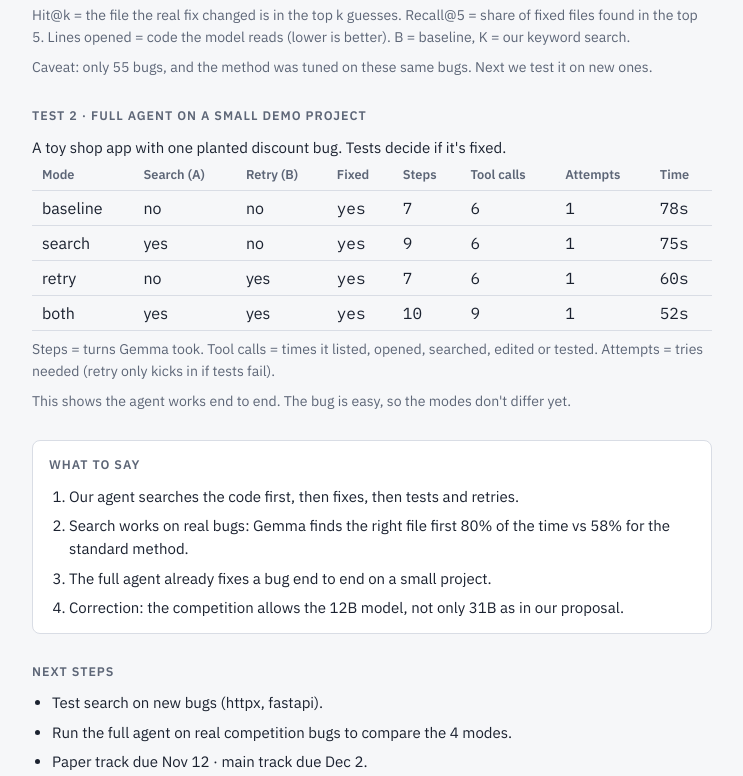
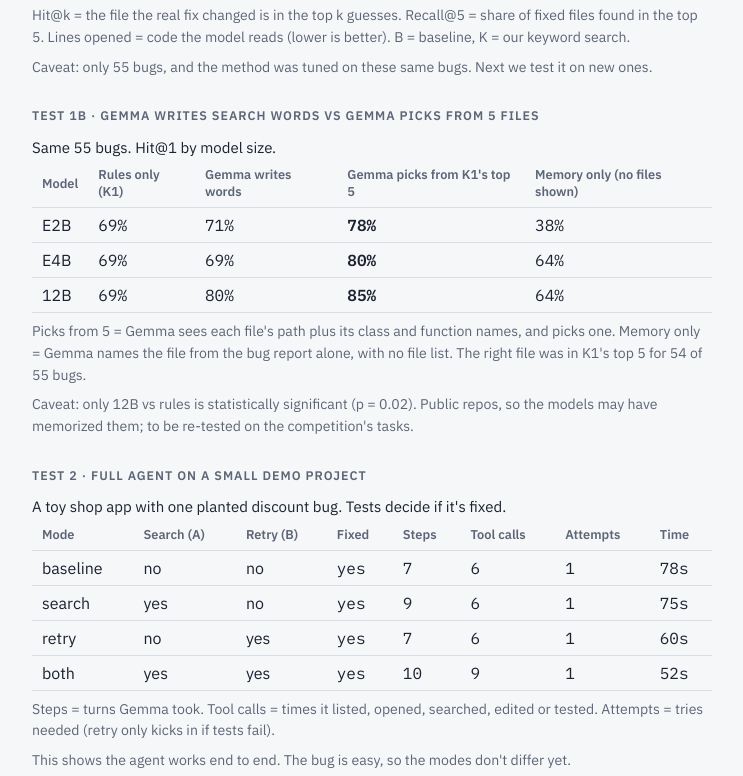
Before and after one commit to vanodew1/gemma-pilot, a plain HTML site: page demo-notes/index.html in a window 1280 px wide. Shown: the part 651-1427 px from the top of the page, without its empty margins (268-1011 px from the left). Drawn offline with Linux system fonts and the light colour scheme.

Commit message:
Demo notes: add pick-from-5 vs write-search-words table (Test 1b)

```diff
--- a/demo-notes/index.html
+++ b/demo-notes/index.html
@@ -75,6 +75,21 @@ ul { margin: 0; padding-left: 20px; display: grid; gap: 6px; }
   </section>
 
   <section>
+    <h2>Test 1b · Gemma writes search words vs Gemma picks from 5 files</h2>
+    <p>Same 55 bugs. Hit@1 by model size.</p>
+    <div class="wrap"><table>
+      <thead><tr><th>Model</th><th>Rules only (K1)</th><th>Gemma writes words</th><th>Gemma picks from K1's top 5</th><th>Memory only (no files shown)</th></tr></thead>
+      <tbody>
+        <tr><td>E2B</td><td class="n">69%</td><td class="n">71%</td><td class="n"><b>78%</b></td><td class="n">38%</td></tr>
+        <tr><td>E4B</td><td class="n">69%</td><td class="n">69%</td><td class="n"><b>80%</b></td><td class="n">64%</td></tr>
+        <tr><td>12B</td><td class="n">69%</td><td class="n">80%</td><td class="n"><b>85%</b></td><td class="n">64%</td></tr>
+      </tbody>
+    </table></div>
+    <p class="note">Picks from 5 = Gemma sees each file's path plus its class and function names, and picks one. Memory only = Gemma names the file from the bug report alone, with no file list. The right file was in K1's top 5 for 54 of 55 bugs.</p>
+    <p class="note">Caveat: only 12B vs rules is statistically significant (p = 0.02). Public repos, so the models may have memorized them; to be re-tested on the competition's tasks.</p>
+  </section>
+
+  <section>
     <h2>Test 2 · Full agent on a small demo project</h2>
     <p>A toy shop app with one planted discount bug. Tests decide if it's fixed.</p>
     <div class="wrap"><table>
```
